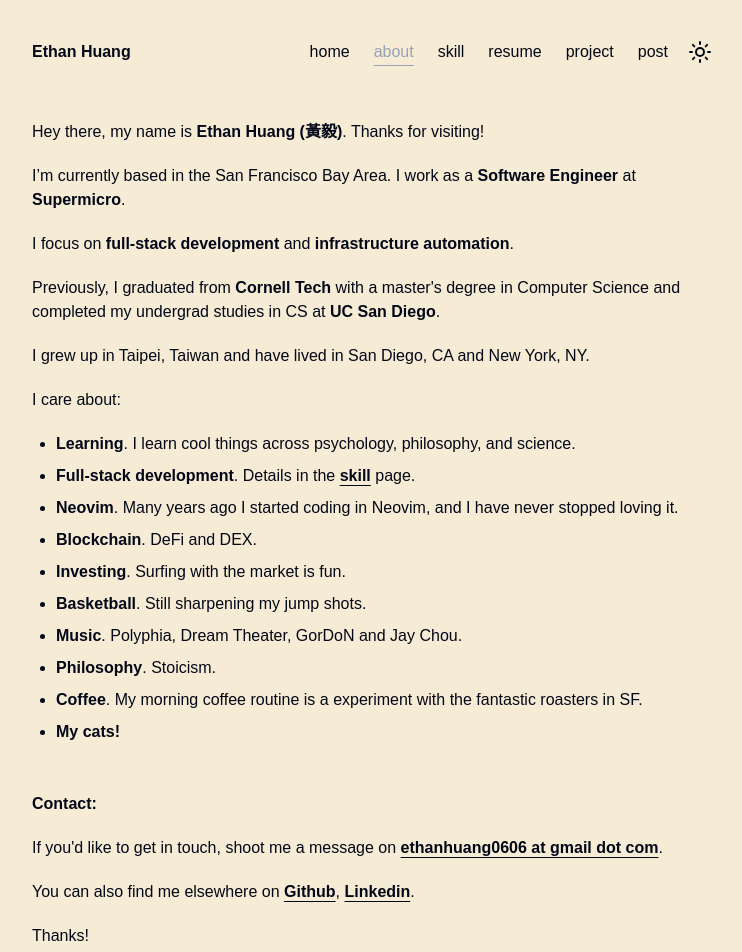
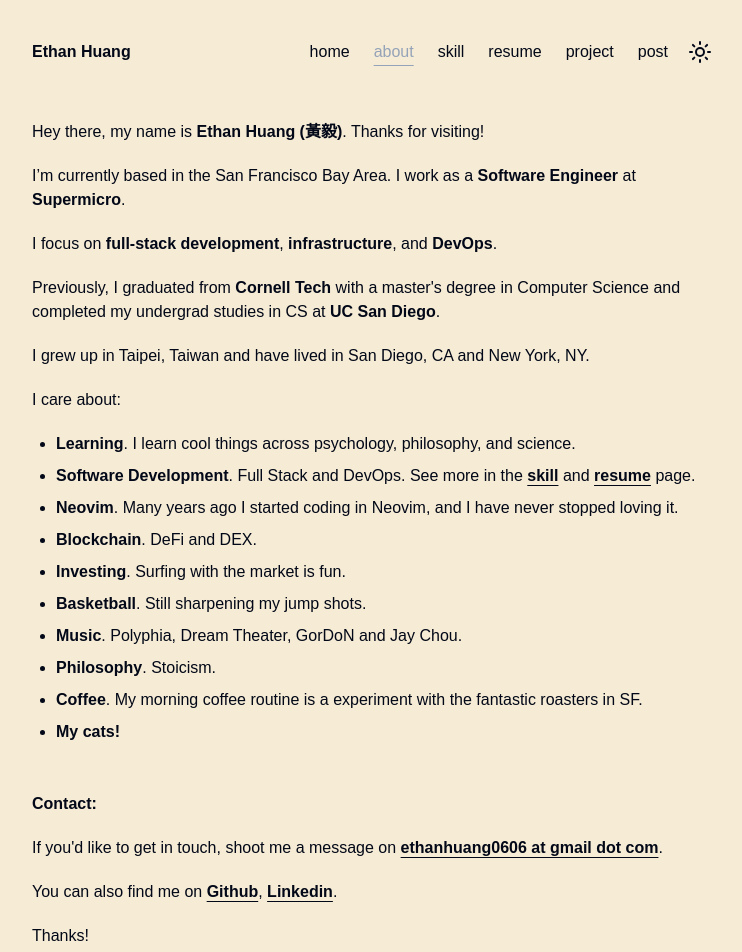
Before and after one commit to ethanh6/ethanhuang.dev, a Next.js app: page /about in a window 1280 px wide. Shown: the top 952 px of the page, without its empty margins (264-1006 px from the left). Built offline with nearby package versions, Linux system fonts and the light colour scheme; a web font is replaced by a local one.

Commit message:
update wording

```diff
--- a/src/app/about/page.tsx
+++ b/src/app/about/page.tsx
@@ -26,8 +26,9 @@ const Home: NextPage<Props> = () => {
           <span className="highlight">Supermicro</span>.
         </p>
         <p>
-          I focus on <span className="highlight">full-stack development</span>{' '}
-          and <span className="highlight">infrastructure automation</span>.
+          I focus on <span className="highlight">full-stack development</span>,{' '}
+          <span className="highlight">infrastructure</span>,{' '}
+          and <span className="highlight">DevOps</span>.
         </p>
         <p>
           Previously, I graduated from{' '}
@@ -46,11 +47,16 @@ const Home: NextPage<Props> = () => {
             across psychology, philosophy, and science.
           </li>
           <li>
-            <span className="highlight">Full-stack development</span>. Details
+            <span className="highlight">Software Development</span>. Full Stack and DevOps. See more
             in the{' '}
             <a href="/skill" className="highlight-link">
               skill
             </a>{' '}
+            and{' '}
+            <a href="/resume" className="highlight-link">
+              resume
+            </a>{' '}
+
             page.
           </li>
           <li>
@@ -91,7 +97,7 @@ const Home: NextPage<Props> = () => {
           If you'd like to get in touch, shoot me a message on <span className="highlight-link">ethanhuang0606 at gmail dot com</span>.{' '}
         </p>
         <p>
-          You can also find me elsewhere on{' '}
+          You can also find me on{' '}
           <CustomLink href="https://github.com/ethanh6" className="highlight-link">Github</CustomLink>,{' '}
           <CustomLink href="https://www.linkedin.com/in/ethanhuang0606" className="highlight-link">Linkedin</CustomLink>.
         </p>
--- a/src/app/page.tsx
+++ b/src/app/page.tsx
@@ -23,7 +23,7 @@ export default function Home() {
         that tackle complex challenges while ensuring reliability and
         scalability.{' '}
       </p>
-      <p className="highlight"> I'm currently open to new opportunities! </p>
+      <p className="highlight"> I'm currently looking for new career opportunities! </p>
 
       <p className="">
         Feel free to reach out to me on{' '}
@@ -49,9 +49,9 @@ export default function Home() {
         <a href="/about" className="highlight-link">
           more about me
         </a>
-        ,{' '}
+        ,{' '}my{' '}
         <a href="/skill" className="highlight-link">
-          my skills
+          skills
         </a>
         ,{' '}
         <a href="/project" className="highlight-link">
```
